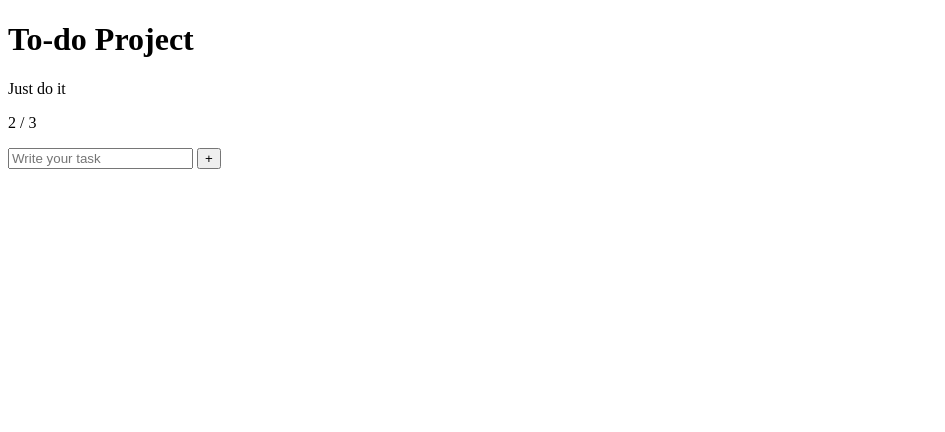
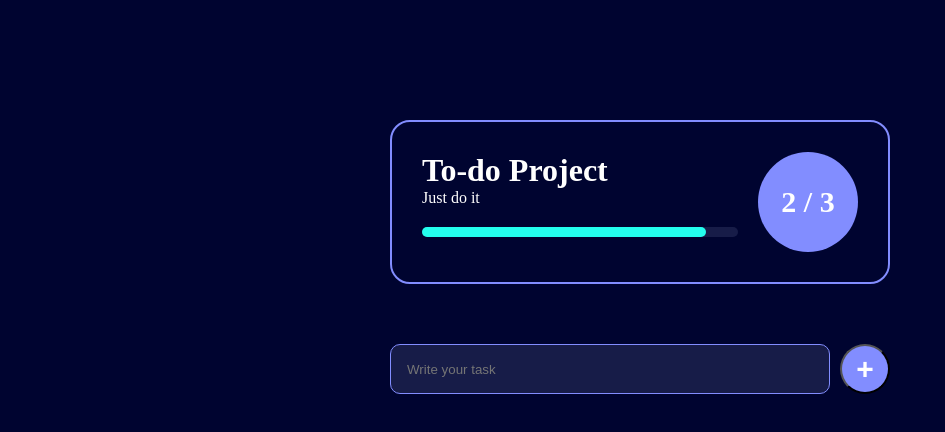
Before and after one commit to Mr-SyamaIdzar/To-do_list, a plain HTML site: page index.html in a window 1280 px wide. Shown: the whole page, without its empty margins (0-945 px from the left). Drawn offline with Linux system fonts and the light colour scheme.

Commit message:
CSS and HTML edit

```diff
--- a/css/styles.css
+++ b/css/styles.css
@@ -0,0 +1,100 @@
+* {
+  margin: 0;
+  padding: 0;
+  box-sizing: border-box;
+}
+
+:root {
+  --background: #000430;
+  --secondar-background: #171c48;
+  --text: #fff;
+  --purple: #828dff;
+  --teal: #24feee;
+}
+
+body {
+  background-color: var(--background);
+  color: var(--text);
+}
+
+.container {
+  display: flex;
+  flex-direction: column;
+  align-items: center;
+  justify-content: center;
+  max-width: 500px;
+  margin: 120px auto 0 auto;
+}
+
+.stats-container {
+  padding: 30px;
+  border-radius: 20px;
+  border: 2px solid var(--purple);
+  display: flex;
+  justify-content: space-between;
+  gap: 20px;
+  width: 100%;
+}
+
+.details {
+  width: 100%;
+}
+
+#progressBar {
+  width: 100%;
+  height: 10px;
+  background-color: var(--secondar-background);
+  border-radius: 5px;
+  margin-top: 20px;
+}
+
+#progress {
+  width: 90%;
+  height: 10px;
+  background-color: var(--teal);
+  border-radius: 10px;
+  transition: all 0.3s ease;
+}
+
+#numbers {
+  width: 100px;
+  height: 100px;
+  background-color: var(--purple);
+  display: flex;
+  align-items: center;
+  justify-content: center;
+  border-radius: 50%;
+  font-size: 30px;
+  font-weight: bold;
+}
+
+form {
+  margin-top: 60px;
+  width: 100%;
+  display: flex;
+  gap: 10px;
+}
+
+input {
+  flex: 1;
+  padding: 16px;
+  background-color: var(--secondar-background);
+  border: 1px solid var(--purple);
+  border-radius: 10px;
+  outline: none;
+  color: var(--text);
+}
+
+button {
+  width: 50px;
+  height: 50px;
+  border-radius: 50%;
+  display: flex;
+  align-items: center;
+  justify-content: center;
+  background-color: var(--purple);
+  color: var(--text);
+  font-size: 30px;
+  font-weight: bold;
+  outline: none;
+}
--- a/index.html
+++ b/index.html
@@ -9,12 +9,13 @@
 <body>
   <div class="container">
     <div class="stats-container">
-      <div class="details"></div>
-      <div class="stats-numbers">
+      <div class="details">
         <h1>To-do Project</h1>
         <p>Just do it</p>
-        <div id="progressBar">
-          <div id="progress"></div>
+        <div class="stats-numbers">
+          <div id="progressBar">
+            <div id="progress"></div>
+          </div>
         </div>
       </div>
 
```
